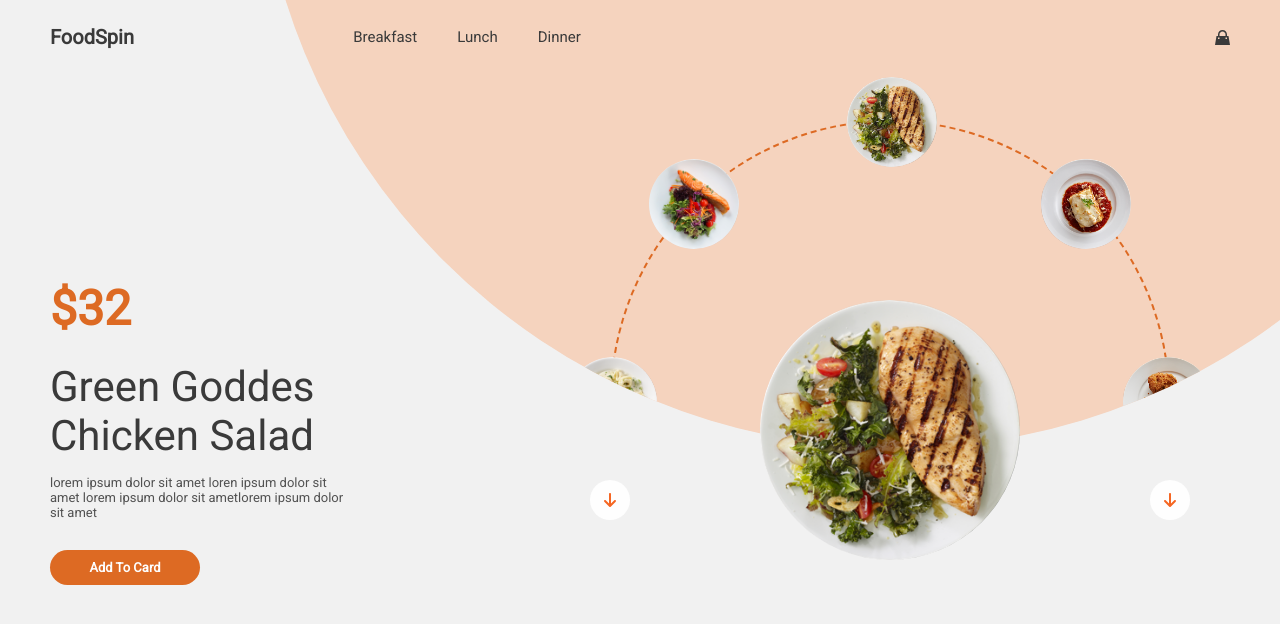
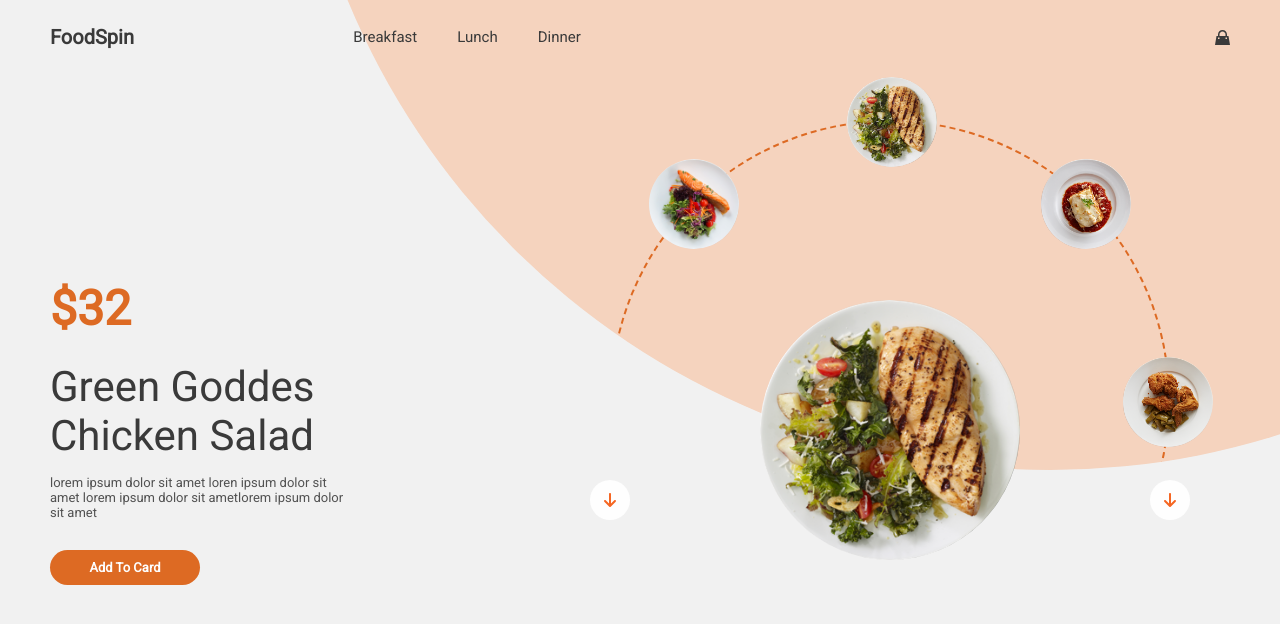
Before and after one commit to armanalz/foodpin, a React (Create React App) app: page / in a window 1280 px wide. Shown: the top 624 px of the page. Built offline with nearby package versions, Linux system fonts and the light colour scheme.

Commit message:
fixing the dimentions

```diff
--- a/package.json
+++ b/package.json
@@ -8,7 +8,7 @@
     "react": "^16.10.1",
     "react-dom": "^16.10.1",
     "react-redux": "^7.1.1",
-    "react-scripts": "3.1.2",
+    "react-scripts": "^3.3.0",
     "redux": "^4.0.4",
     "redux-thunk": "^2.3.0"
   },
--- a/src/resources/styles/css/styles.css
+++ b/src/resources/styles/css/styles.css
@@ -10,9 +10,6 @@
 html {
   box-sizing: border-box;
   font-size: 62.5%;
-}
-body {
-  background: #F1F1F1;
 }
 /*
 *
@@ -47,6 +44,10 @@ COLORS
   overflow: hidden;
   font-family: 'Roboto', sans-serif;
   position: relative;
+  margin: 0 auto;
+  max-width: 175rem;
+  background: #F1F1F1;
+  min-height: 100vh;
 }
 .sidebar {
   position: absolute;
@@ -77,7 +78,7 @@ COLORS
 }
 .header {
   display: flex;
-  position: fixed;
+  position: absolute;
   top: 0;
   left: 0;
   right: 0;
@@ -114,6 +115,7 @@ COLORS
 @media only screen and (max-width: 650px) {
   .header {
     padding: 1.6rem 2.5rem;
+    position: fixed;
   }
 }
 .header_title {
@@ -184,7 +186,7 @@ COLORS
   margin-bottom: 0.3rem;
 }
 .carousel {
-  clip-path: circle(50vw at 70% -15vw);
+  clip-path: circle(76rem at 105rem -29rem);
   display: flex;
   justify-content: flex-end;
   align-items: flex-end;
--- a/src/resources/styles/less/base.less
+++ b/src/resources/styles/less/base.less
@@ -17,11 +17,6 @@ html {
     font-size: 62.5%;
 }
 
-body {
-
-    background: @bg-color;
-
-}
 
 /*
 *
--- a/src/resources/styles/less/main.less
+++ b/src/resources/styles/less/main.less
@@ -3,6 +3,10 @@
     overflow: hidden;
     font-family: @main-font;
     position: relative;
+    margin: 0 auto;
+    max-width: 175rem;
+    background: @bg-color;
+    min-height: 100vh;
 
 }
 
@@ -48,7 +52,7 @@
 .header {
 
     display: flex;
-    position: fixed;
+    position: absolute;
     top: 0;
     left: 0;
     right: 0;
@@ -104,6 +108,7 @@
     .responsive(@phone, {
 
         padding: 1.6rem 2.5rem;
+        position: fixed;
 
     });
 
@@ -219,7 +224,7 @@
 
 .carousel {
 
-    clip-path:  circle(50vw at 70% -15vw);
+    clip-path:  circle(76rem at 105rem -29rem);
     display: flex;
     justify-content: flex-end;
     align-items: flex-end;
```
Also changed, not shown: 1 other file (tests, documents, lock files or other folders).
